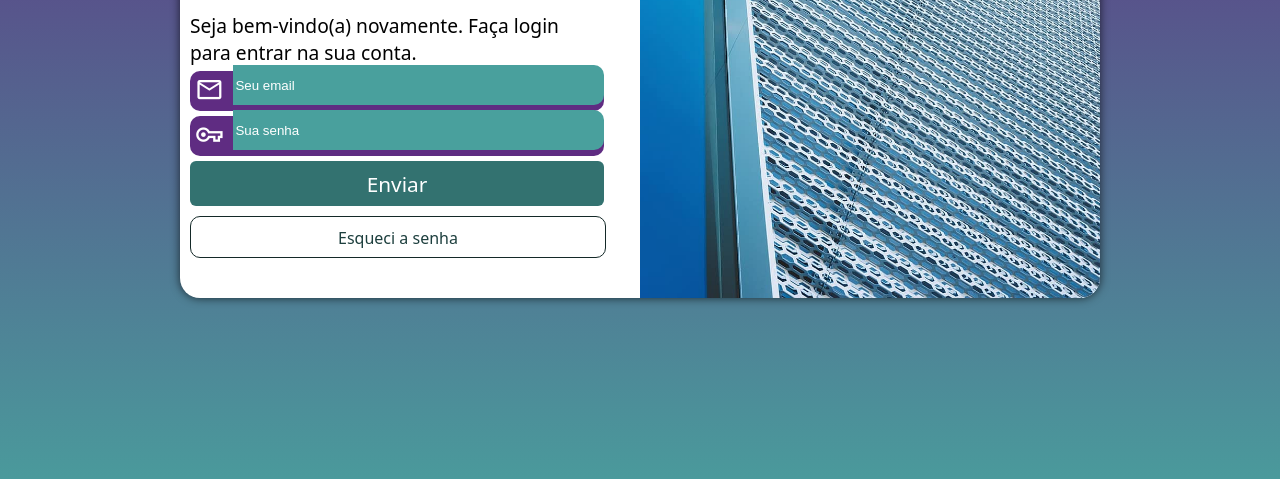
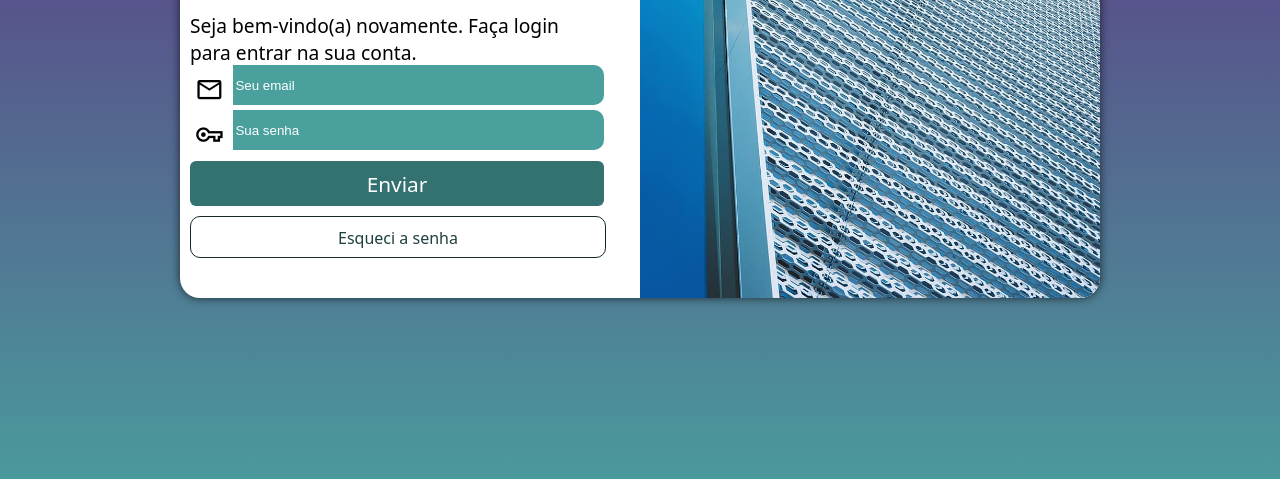
Before and after one commit to Davi-Desenvolvedor-FrontEnd/Projeto-login, a plain HTML site: page index.html in a window 1280 px wide. Shown: the part 277-756 px from the top of the page. Drawn offline with nearby package versions, Linux system fonts and the light colour scheme.

Commit message:
Update style.css

```diff
--- a/estilos/style.css
+++ b/estilos/style.css
@@ -7,7 +7,6 @@
 }
 
 html, body {
-    background-color: #602c8200;
     width: 100vw;
     height: 100vh;
 }
@@ -59,7 +58,7 @@ div#formulario > p {
 }
 
 form > div.campo {
-    background-color: #5f2c82;
+    background-color: #602c8200;
     border-radius: 10px;
     display: block;
     width: 100%;
@@ -72,7 +71,7 @@ div.campo > label {
 }
 
 div.campo > span {
-    color: white;
+    color: rgb(0, 0, 0);
     width: 30px;
     padding: 5px;
     font-size: 1.8em;
```
